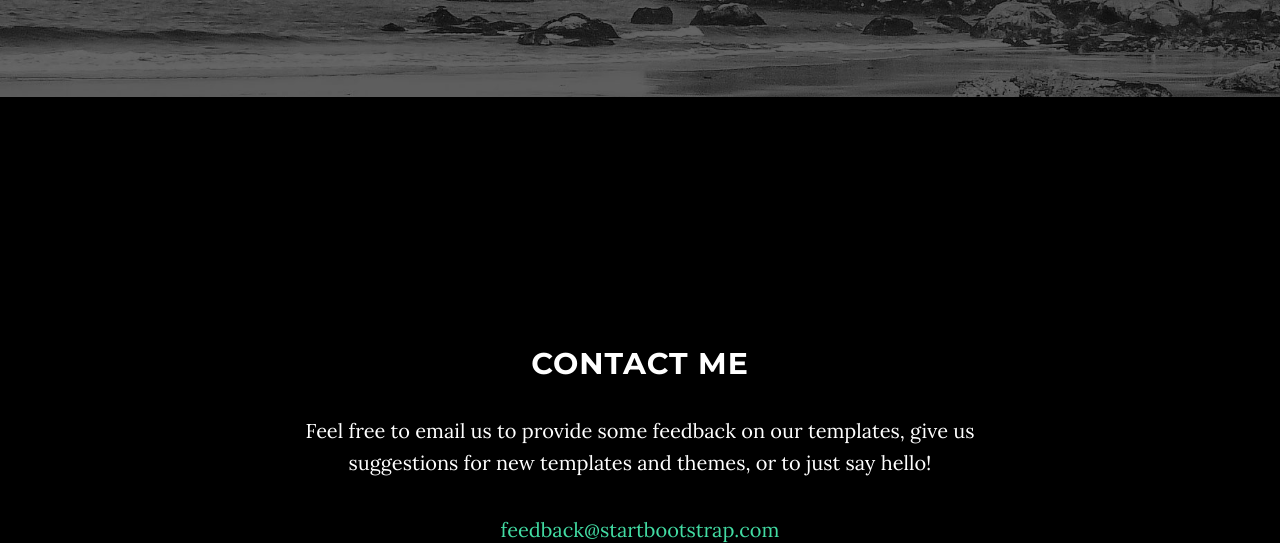
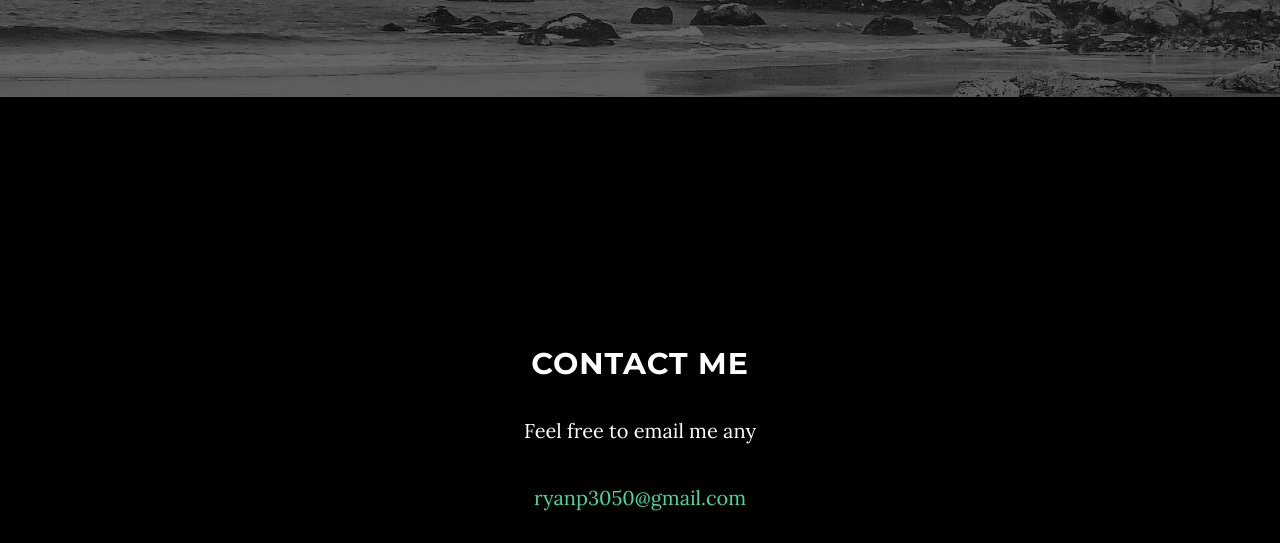
Before and after one commit to Ryanp34/Ryanp34.github.io, a website: page index.html in a window 1280 px wide. Shown: the part 1670-2213 px from the top of the page. Drawn offline with nearby package versions, Linux system fonts and the light colour scheme; some packages are replaced by stand-ins of ours.

Commit message:
changing contact page

```diff
--- a/index.html
+++ b/index.html
@@ -115,8 +115,8 @@
         <div class="row">
             <div class="col-lg-8 col-lg-offset-2">
                 <h2>Contact Me</h2>
-                <p>Feel free to email us to provide some feedback on our templates, give us suggestions for new templates and themes, or to just say hello!</p>
-                <p><a href="mailto:feedback@startbootstrap.com">feedback@startbootstrap.com</a>
+                <p>Feel free to email me any</p>
+                <p><a href="mailto:ryanp3050@gmail.com">ryanp3050@gmail.com</a>
                 </p>
                 <ul class="list-inline banner-social-buttons">
                     <li>
```
